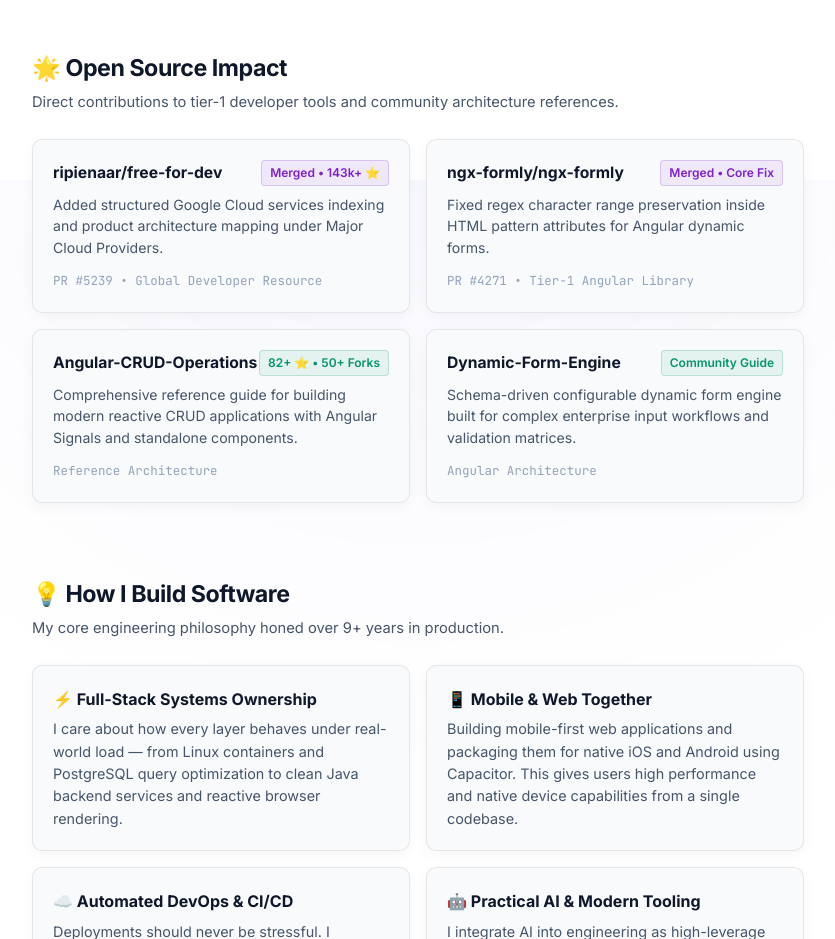
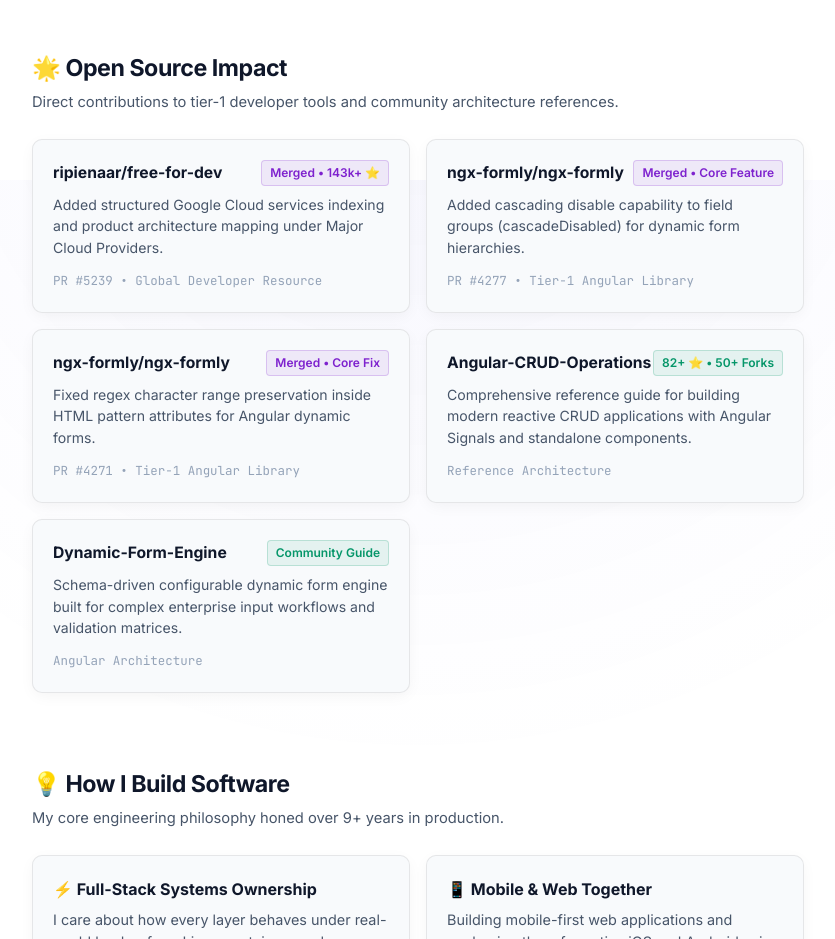
Before and after one commit to imdurgeshpal/imdurgeshpal.github.io, a plain HTML site: page index.html in a window 1280 px wide. Shown: the part 1420-2359 px from the top of the page, without its empty margins (222-1057 px from the left). Drawn offline with Linux system fonts and the light colour scheme.

Commit message:
feat(oss): add merged ngx-formly PR #4277 to portfolio

```diff
--- a/index.html
+++ b/index.html
@@ -201,7 +201,21 @@
           <div class="oss-footer">PR #5239 • Global Developer Resource</div>
         </a>
 
-        <!-- ngx-formly -->
+        <!-- ngx-formly PR 4277 -->
+        <a href="https://github.com/ngx-formly/ngx-formly/pull/4277" class="oss-box" target="_blank" rel="noopener">
+          <div>
+            <div class="oss-top">
+              <span class="oss-name">ngx-formly/ngx-formly</span>
+              <span class="oss-tag oss-tag-purple">Merged • Core Feature</span>
+            </div>
+            <p class="oss-info">
+              Added cascading disable capability to field groups (cascadeDisabled) for dynamic form hierarchies.
+            </p>
+          </div>
+          <div class="oss-footer">PR #4277 • Tier-1 Angular Library</div>
+        </a>
+
+        <!-- ngx-formly PR 4271 -->
         <a href="https://github.com/ngx-formly/ngx-formly/pull/4271" class="oss-box" target="_blank" rel="noopener">
           <div>
             <div class="oss-top">
```
